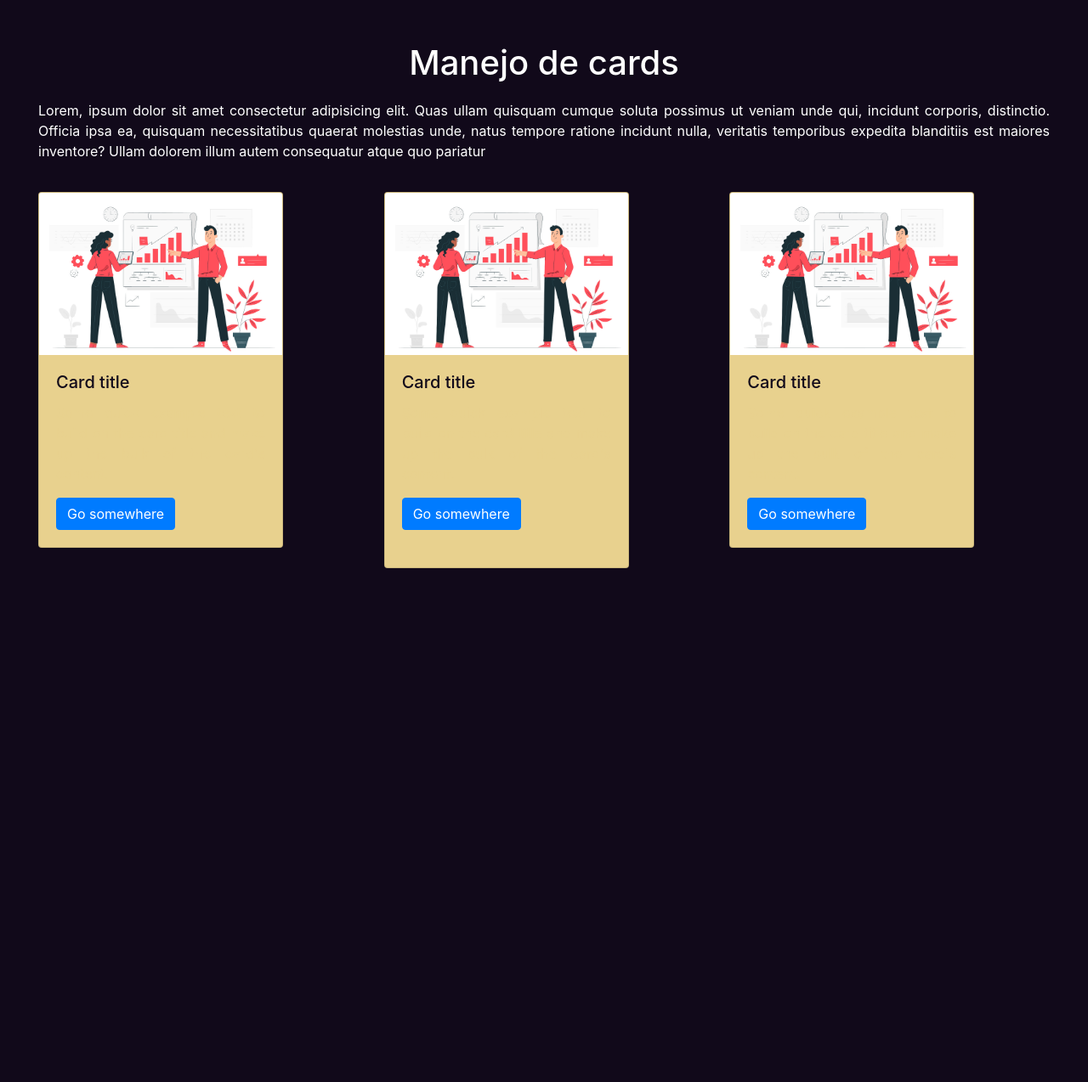
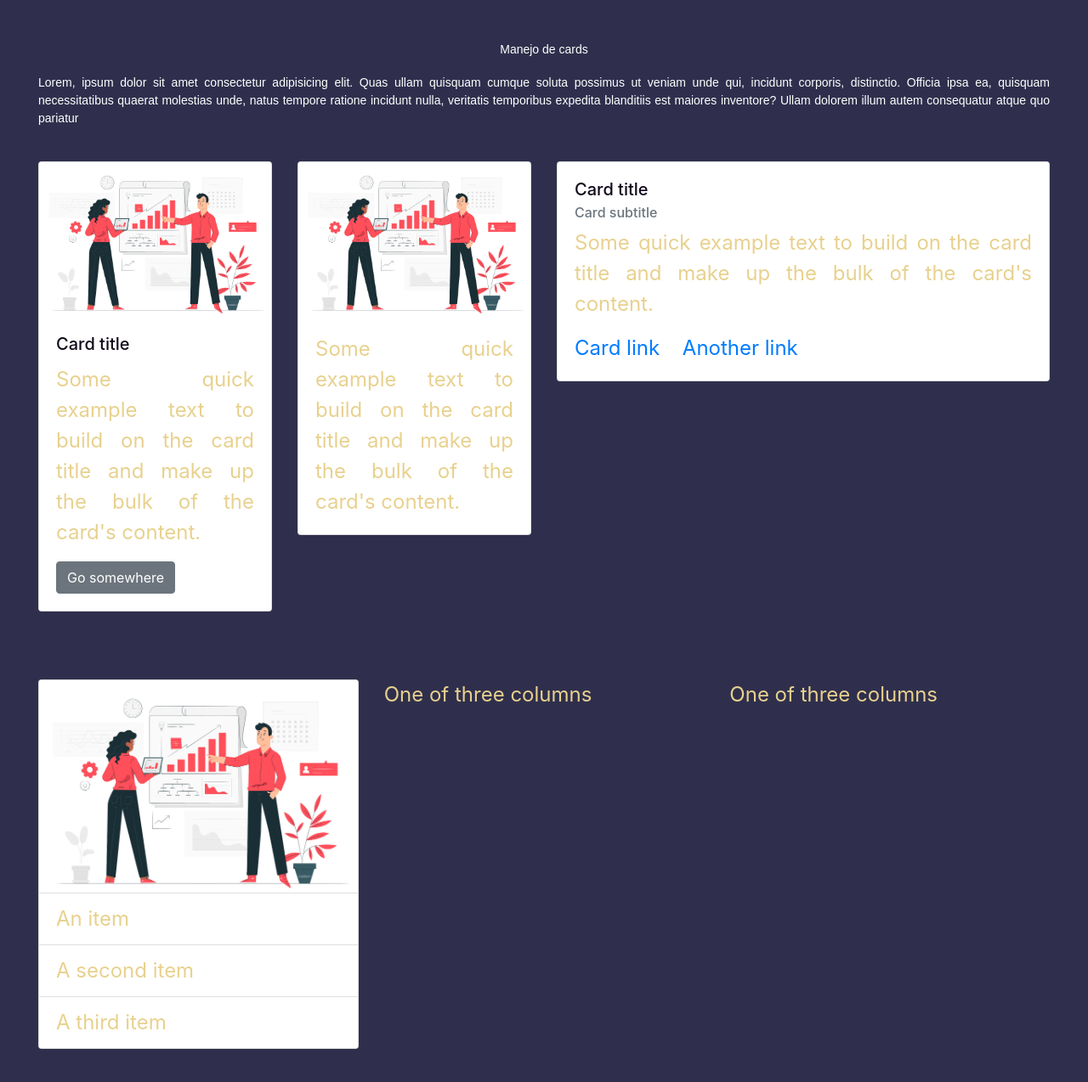
Before and after one commit to ElanTonio1/clase19demarzo, a plain HTML site: page index.html in a window 1280 px wide. Shown: the whole page at 85% size. Before the commit the page ends 800 px from the top, so only its background shows below. Drawn offline with nearby package versions, Linux system fonts and the light colour scheme; files that its build step writes are made by us from their sources.

Commit message:
Update index.html

```diff
--- a/index.html
+++ b/index.html
@@ -1,69 +1,82 @@
+
 <!doctype html>
 <html lang="es">
   <head>
-    <!-- Required meta tags -->
     <meta charset="utf-8">
     <meta name="viewport" content="width=device-width, initial-scale=1, shrink-to-fit=no">
 
-    <!-- Bootstrap CSS -->
     <link rel="stylesheet" href="https://cdn.jsdelivr.net/npm/bootstrap@4.6.2/dist/css/bootstrap.min.css" integrity="sha384-xOolHFLEh07PJGoPkLv1IbcEPTNtaed2xpHsD9ESMhqIYd0nLMwNLD69Npy4HI+N" crossorigin="anonymous">
     <link rel="stylesheet" href="css/style.css">
     <title>Manejo de cards</title>
   </head>
-  <body style="background-color: #11091a; font-size: 16px;">
+  <body>
     <div class="container-fluid">
       <div class="row">
-        <div class="col-sm"><h1 class="text-center text-white">Manejo de cards</h1>
-    <p class="text-white">Lorem, ipsum dolor sit amet consectetur adipisicing elit. Quas ullam quisquam cumque soluta possimus ut veniam unde qui, incidunt corporis, distinctio. Officia ipsa ea, quisquam necessitatibus quaerat molestias unde, natus tempore ratione incidunt nulla, veritatis temporibus expedita blanditiis est maiores inventore? Ullam dolorem illum autem consequatur atque quo pariatur <velit class=""></velit></p>
+        <div class="col-sm"><h1 style="font-family: Arial; font-size: 14px; color: white;">Manejo de cards</h1>
+    <p class="espacio" style="font-family: Arial; font-size: 14px; color: white;">Lorem, ipsum dolor sit amet consectetur adipisicing elit. Quas ullam quisquam cumque soluta possimus ut veniam unde qui, incidunt corporis, distinctio. Officia ipsa ea, quisquam necessitatibus quaerat molestias unde, natus tempore ratione incidunt nulla, veritatis temporibus expedita blanditiis est maiores inventore? Ullam dolorem illum autem consequatur atque quo pariatur <velit class=""></velit></p>
         </div>
       </div>
       <div class="row espacio">
-        <div class="col-sm">
-
-          <div class="card" style="width: 18rem; background-color: #e8d18e;">
-            <img src="img1.jpeg" class="card-img-top" alt="...">
+        <div class="col-sm-3">
+          <div class="card" style="width: 100%;">
+            <img src="https://raw.githubusercontent.com/ElanTonio1/clase19demarzo/refs/heads/main/img1.jpeg" class="card-img-top" alt="...">
             <div class="card-body">
               <h5 class="card-title">Card title</h5>
               <p class="card-text">Some quick example text to build on the card title and make up the bulk of the card's content.</p>
-              <a href="#" class="btn btn-primary">Go somewhere</a>
+              <a href="#" class="btn btn-secondary">Go somewhere</a>
             </div>
           </div>
         </div>
-        <div class="col-sm">
-
-          <div class="card" style="width: 18rem; background-color: #e8d18e;">
-            <img src="img1.jpeg" class="card-img-top" alt="...">
+        <div class="col-sm-3">
+          <div class="card" style="width: 100%;">
+            <img src="https://raw.githubusercontent.com/ElanTonio1/clase19demarzo/refs/heads/main/img1.jpeg" class="card-img-top" alt="...">
+            <div class="card-body">
+              <p class="card-text">Some quick example text to build on the card title and make up the bulk of the card's content.</p>
+            </div>
+          </div>
+        </div>
+        <div class="col-sm-6">
+          <div class="card" style="width: 100%;">
             <div class="card-body">
               <h5 class="card-title">Card title</h5>
+              <h6 class="card-subtitle mb-2 text-muted">Card subtitle</h6>
               <p class="card-text">Some quick example text to build on the card title and make up the bulk of the card's content.</p>
-              <a href="#" class="btn btn-primary">Go somewhere</a>
-            </div>x
-          </div>
-        </div>
-        <div class="col-sm">
-
-
-          <div class="card" style="width: 18rem; background-color: #e8d18e;">
-            <img src="img1.jpeg" class="card-img-top" alt="...">
-            <div class="card-body">
-              <h5 class="card-title">Card title</h5>
-              <p class="card-text">Some quick example text to build on the card title and make up the bulk of the card's content.</p>
-              <a href="#" class="btn btn-primary">Go somewhere</a>
+              <a href="#" class="card-link">Card link</a>
+              <a href="#" class="card-link">Another link</a>
             </div>
           </div>
         </div>
       </div>
+        <div class="row">
+          <div class="col-sm espacio">
+          </div>
+        </div>
+    </div>
+    <div class="container-fluid">
+          <div class="row espacio">
+            <div class="col-sm">
+              <div class="card" style="width: 100%;">
+                <img src="https://raw.githubusercontent.com/ElanTonio1/clase19demarzo/refs/heads/main/img1.jpeg" class="card-img-top" alt="...">
+                  <ul class="list-group list-group-flush">
+                    <li class="list-group-item">An item</li>
+                    <li class="list-group-item">A second item</li>
+                    <li class="list-group-item">A third item</li>
+                  </ul>
+              </div>
+            </div>
+            <div class="col-sm">
+              One of three columns
+            </div>
+            <div class="col-sm">
+              One of three columns
+            </div>
+          </div>
     </div>
 
 
     <script src="https://cdn.jsdelivr.net/npm/jquery@3.5.1/dist/jquery.slim.min.js" integrity="sha384-DfXdz2htPH0lsSSs5nCTpuj/zy4C+OGpamoFVy38MVBnE+IbbVYUew+OrCXaRkfj" crossorigin="anonymous"></script>
     <script src="https://cdn.jsdelivr.net/npm/bootstrap@4.6.2/dist/js/bootstrap.bundle.min.js" integrity="sha384-Fy6S3B9q64WdZWQUiU+q4/2Lc9npb8tCaSX9FK7E8HnRr0Jz8D6OP9dO5Vg3Q9ct" crossorigin="anonymous"></script>
 
-    <!-- Option 2: Separate Popper and Bootstrap JS -->
-    <!--
-    <script src="https://cdn.jsdelivr.net/npm/jquery@3.5.1/dist/jquery.slim.min.js" integrity="sha384-DfXdz2htPH0lsSSs5nCTpuj/zy4C+OGpamoFVy38MVBnE+IbbVYUew+OrCXaRkfj" crossorigin="anonymous"></script>
-    <script src="https://cdn.jsdelivr.net/npm/popper.js@1.16.1/dist/umd/popper.min.js" integrity="sha384-9/reFTGAW83EW2RDu2S0VKaIzap3H66lZH81PoYlFhbGU+6BZp6G7niu735Sk7lN" crossorigin="anonymous"></script>
-    <script src="https://cdn.jsdelivr.net/npm/bootstrap@4.6.2/dist/js/bootstrap.min.js" integrity="sha384-+sLIOodYLS7CIrQpBjl+C7nPvqq+FbNUBDunl/OZv93DB7Ln/533i8e/mZXLi/P+" crossorigin="anonymous"></script>
-    -->
+
   </body>
 </html>
```
